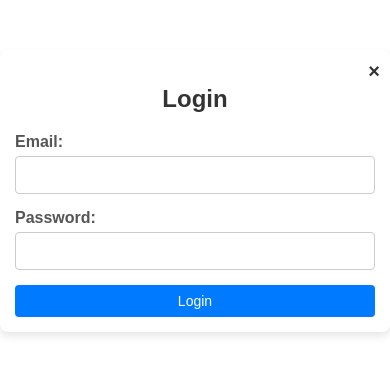
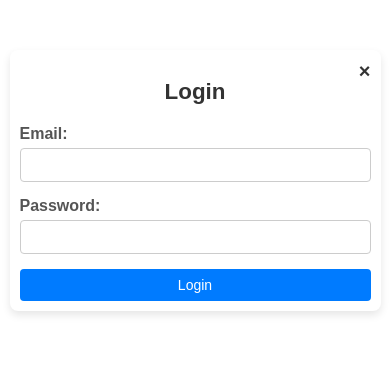
Before and after one commit to NikhilMogal/webre, a React (Create React App) app in the folder client/: page /signin in a window 390 px wide. Shown: the top 374 px of the page. Built offline with nearby package versions, Linux system fonts and the light colour scheme.

Commit message:
update commit

```diff
--- a/client/src/components/Navbar/Navbar.css
+++ b/client/src/components/Navbar/Navbar.css
@@ -110,7 +110,7 @@
   color: #00ff51;
 }
 
-/* Responsive Styles */
+
 @media (max-width: 768px) {
   .nav-menus-wrapper {
     flex-direction: column;
--- a/client/src/components/Slider/Slider.css
+++ b/client/src/components/Slider/Slider.css
@@ -1,33 +1,29 @@
 .slider {
-    position: relative; /* Make slider container relative */
-    width: 100vw; /* Full viewport width */
-    height: 70vh; /* Relative height for responsiveness */
-    max-height: 600px; /* Prevent it from being too tall on large screens */
-    overflow: hidden; /* Hide overflow */
+
+    overflow: hidden;
 }
 
 .slider .container {
+    width: 300vw;
+    height: 100%;
     display: flex;
-    transition: transform 0.5s ease-in-out;
-    width: 400vw; /* Adjust for four slides */
-    height: 100%;
+    transition: transform 0.5s ease;
 }
 
 .slider .container img {
-    width: 100vw; /* Each image takes full viewport width */
+    width: 100vw;
     height: 100%;
-    object-fit: cover; /* Ensure image covers the container while maintaining aspect ratio */
+    object-fit: cover;
 }
 
 .slider .icons {
     position: absolute;
-    top: 50%;
-    transform: translateY(-50%);
     display: flex;
-    justify-content: space-between;
-    width: 100%; /* Full width of the slider */
-    padding: 0 20px; /* Some padding to keep arrows inside */
-    z-index: 10;
+    width: fit-content;
+    left: 50%;
+    transform: translateX(-50%);
+    bottom: 30px;
+    gap: 10px;
 }
 
 .slider .icons .icon {
@@ -47,7 +43,8 @@
     background-color: rgba(255, 255, 255, 1);
 }
 
-/* Responsive Styles */
+
+
 @media (max-width: 1024px) {
     .slider {
         height: 60vh;
@@ -76,7 +73,6 @@
     }
 
     .slider .icons .icon {
-        width: 25px;
-        height: 25px;
+       display: none;
     }
 }
--- a/client/src/pages/About/About.css
+++ b/client/src/pages/About/About.css
@@ -5,7 +5,7 @@
 
 .about-content {
     display: flex;
-    flex-direction: column; /* Stack columns by default */
+    flex-direction: column;
     align-items: center;
     justify-content: space-between;
 }
@@ -14,7 +14,7 @@
 .image-column {
     flex: 1;
     padding: 20px;
-    width: 100%; /* Set to full width by default */
+    width: 100%;
 }
 
 .sec-title h2 {
@@ -43,10 +43,9 @@
     height: auto;
 }
 
-/* Media queries for larger screens */
 @media (min-width: 768px) {
     .about-content {
-        flex-direction: row; /* Side by side on larger screens */
+        flex-direction: row;
     }
 
     .sec-title h2 {
--- a/client/src/pages/Review/Review.css
+++ b/client/src/pages/Review/Review.css
@@ -26,21 +26,21 @@
     max-width: 350px;
 }
 
-/* Responsive layout for tablets and smaller screens */
+
 @media (max-width: 992px) {
     .testimonial-item {
-        width: calc(50% - 20px); /* Show 2 items per row on tablets */
+        width: calc(50% - 20px);
     }
 }
 
-/* Responsive layout for mobile phones */
+
 @media (max-width: 576px) {
     .testimonial-item {
-        width: 100%; /* Show 1 item per row on mobile */
+        width: 100%;
     }
 
     iframe {
-        height: 200px; /* Adjust video height for smaller screens */
+        height: 200px;
     }
 }
 
--- a/client/src/pages/Signin.css
+++ b/client/src/pages/Signin.css
@@ -1,4 +1,3 @@
-/* Container for the login form */
 .login-form-container {
   position: relative;
   max-width: 400px;
@@ -8,8 +7,8 @@
   box-shadow: 0 4px 8px rgba(0, 0, 0, 0.1);
   background-color: #fff;
   font-family: Arial, sans-serif;
+  width: 90%;
 }
-
 
 .cancel-btn {
   position: absolute;
@@ -25,13 +24,12 @@
   color: #ff0000;
 }
 
-
 .login-form-container h2 {
   text-align: center;
   margin-bottom: 20px;
   color: #333;
+  font-size: 1.8rem;
 }
-
 
 .form-group {
   margin-bottom: 15px;
@@ -42,8 +40,8 @@
   margin-bottom: 5px;
   font-weight: bold;
   color: #555;
+  font-size: 1rem;
 }
-
 
 .form-group input {
   width: 100%;
@@ -54,12 +52,10 @@
   box-sizing: border-box;
 }
 
-
 .form-group input:focus {
   outline: none;
   border-color: #007bff;
 }
-
 
 button[type="submit"] {
   width: 100%;
@@ -70,22 +66,48 @@
   border-radius: 4px;
   font-size: 16px;
   cursor: pointer;
+  transition: background-color 0.3s ease;
 }
-
 
 button[type="submit"]:hover {
   background-color: #0056b3;
 }
 
-
-  @media (max-width: 600px) {
+@media (max-width: 768px) {
   .login-form-container {
       padding: 15px;
+      margin: 75px auto;
+  }
+
+  .login-form-container h2 {
+      font-size: 1.5rem;
+  }
+
+  .form-group input {
+      font-size: 15px;
+      padding: 8px;
+  }
+
+  button[type="submit"] {
+      font-size: 15px;
+      padding: 9px;
+  }
+}
+
+@media (max-width: 576px) {
+  .login-form-container {
+      padding: 10px;
       margin: 50px auto;
+      max-width: 90%;
+  }
+
+  .login-form-container h2 {
+      font-size: 1.4rem;
   }
 
   .form-group input {
       font-size: 14px;
+      padding: 8px;
   }
 
   button[type="submit"] {
```
Lines whose indentation alone changed are shown as unchanged.
